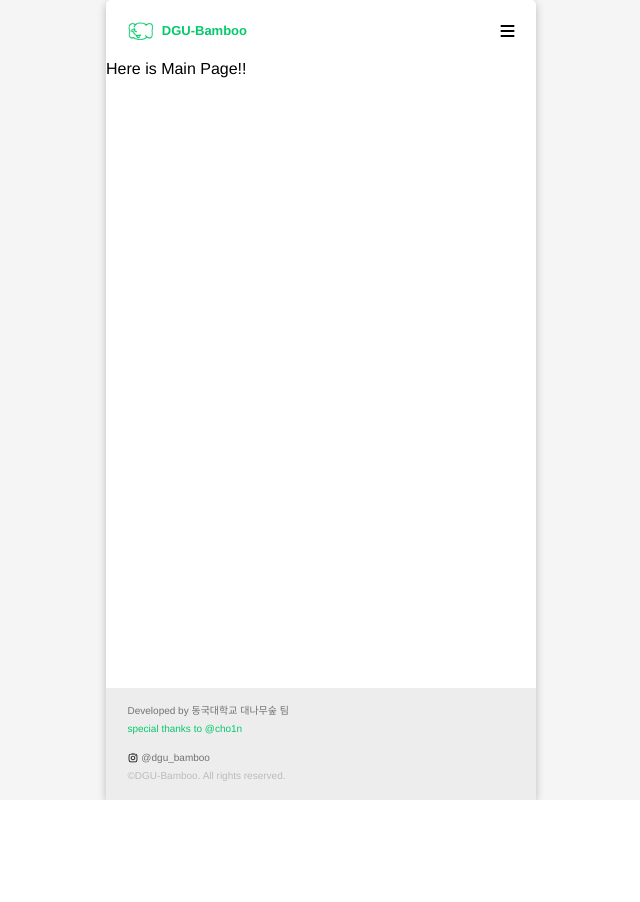
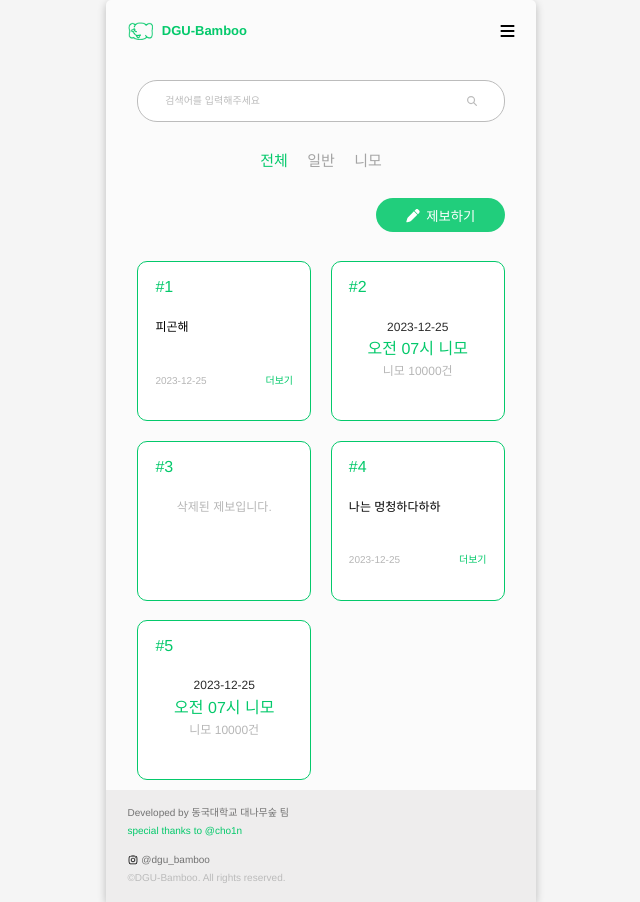
Before and after one commit to leeideal/bamboo-front-v2, a Next.js app: page / in a window 1280 px wide. Shown: the whole page, without its empty margins (319-959 px from the left). Before the commit the page ends 800 px from the top, so only its background shows below. Built offline with nearby package versions, Linux system fonts and the light colour scheme.

Commit message:
feat: 메인페이지

```diff
--- a/components/layouts/Layout.jsx
+++ b/components/layouts/Layout.jsx
@@ -12,10 +12,13 @@ const Wrapper = styled.div`
     display: flex;
     flex-direction: column;
     border-radius: 5px;
+    background-color: #FBFBFB;
 `
 
 const Content = styled.div`
     flex: 1 0 auto;
+    width: 90%;
+    margin: 0 5%;
 `
 
 export default function Layout( {children} ){
--- /dev/null
+++ b/components/main/CommonCard.jsx
@@ -0,0 +1,27 @@
+import { useRouter } from 'next/router.js'
+import {
+  Card, CardNum, CommonBottom, CommonMore, CommonTime, CommonTitle
+} from './Styled.jsx'
+
+export default function CommonCard({ post }) {
+
+  const router = useRouter()
+  return (
+    <Card
+      onClick={()=>{router.push(`suggestion/${post.id}`)}}
+    >
+      <CardNum>#{post.id}</CardNum>
+      <CommonTitle>
+        {post.title}
+      </CommonTitle>
+      <CommonBottom>
+        <CommonTime>
+          {post.created_at.split('T')[0]}
+        </CommonTime>
+        <CommonMore>
+          더보기
+        </CommonMore>
+      </CommonBottom>
+    </Card>
+  )
+}
--- /dev/null
+++ b/components/main/DeletedCard.jsx
@@ -0,0 +1,12 @@
+import {
+    Card, CardNum, Deleted
+  } from './Styled.jsx'
+
+export default function DeletedCard({ post }) {
+return (
+    <Card>
+        <CardNum>#{post.id}</CardNum>
+        <Deleted>삭제된 제보입니다.</Deleted>
+    </Card>
+)
+}
--- /dev/null
+++ b/components/main/NemoCard.jsx
@@ -0,0 +1,30 @@
+import { useRouter } from 'next/router.js'
+import {
+  Card, CardNum, NemoTitle, NemoTime, NemoCnt
+} from './Styled.jsx'
+
+export default function NemoCard({ post }) {
+  const router = useRouter()
+
+  // 시간
+  const date = post.created_at.split('T')
+  const time = date[1].split('.')[0].split(':')[0]
+  const ampm = time ? '오전' : '오후'
+  return (
+    <Card
+      onClick={()=>{router.push(`suggestion/${post.id}`)}}
+    >
+      <CardNum>#{post.id}</CardNum>
+
+      <NemoTime>
+        {date[0]}
+      </NemoTime>
+      <NemoTitle>
+        {ampm} {time}시 니모
+      </NemoTitle>
+      <NemoCnt>
+        니모 {post.report_cnt}건
+      </NemoCnt>
+    </Card>
+  )
+}
--- /dev/null
+++ b/components/main/Search.jsx
@@ -0,0 +1,18 @@
+import { faSearch } from '@fortawesome/free-solid-svg-icons'
+import {
+  SearchBtn,
+  SearchContainer,
+  SearchText
+} from './Styled.jsx'
+
+export default function Search() {
+
+  return (
+    <SearchContainer>
+      <SearchText>
+        검색어를 입력해주세요
+      </SearchText>
+      <SearchBtn icon={faSearch} />
+    </SearchContainer>
+  )
+}
--- /dev/null
+++ b/components/main/Styled.jsx
@@ -0,0 +1,94 @@
+import styled from 'styled-components';
+import { FontAwesomeIcon } from "@fortawesome/react-fontawesome";
+
+// search
+export const SearchContainer = styled.div`
+  width: 95%;
+  margin: 5% 2.5%;
+  padding: 3% 7%;
+  background-color: #FFF;
+  border-radius: 20px;
+  border: 1px solid #BCBCBC;
+  color: #BCBCBC;
+  display: flex;
+  align-items: center;
+  justify-content: space-between;
+`
+
+export const SearchText = styled.div`
+  font-size: 10px;
+`
+
+export const SearchBtn = styled(FontAwesomeIcon)`
+  width: 10px;
+  cursor: pointer;
+`
+
+// card
+export const Card = styled.div`
+  background: #FFF;
+  border: 1px solid #04C96B;
+  border-radius: 10px;
+  width: 45%;
+  height: 160px;
+  margin: 2.5%;
+  display: flex;
+  flex-direction: column;
+  justify-content: space-between;
+  cursor: pointer;
+`
+
+export const CardNum = styled.p`
+  font-size: 16px;
+  padding: 10%;
+  color: #04C96B;
+`
+
+// nemo
+export const NemoTime = styled.p`
+  text-align: center;
+  font-size: 12px;
+  color: #2b2b2b;
+`
+export const NemoTitle = styled.p`
+  text-align: center;
+  font-size: 16px;
+  color: #04C96B;
+`
+
+export const NemoCnt = styled.p`
+  text-align: center;
+  font-size: 12px;
+  color: #B6B6B6;
+  margin-bottom: 25%;
+`
+
+// common
+export const CommonTitle = styled.p`
+  font-size: 12px;
+  padding: 5% 10%;
+`
+
+export const CommonBottom = styled.div`
+  font-size: 10px;
+  display: flex;
+  align-items: center;
+  justify-content: space-between;
+  width: 80%;
+  margin: auto 10% 20% 10%;
+`
+
+export const CommonTime = styled.p`
+  color: #B6B6B6;
+`
+
+export const CommonMore = styled.p`
+  color: #04C96B;
+`
+
+export const Deleted = styled.p`
+  text-align: center;
+  font-size: 12px;
+  color: #B6B6B6;
+  margin-bottom: 50%;
+`
--- /dev/null
+++ b/pages/_styled/mainStyled.jsx
@@ -0,0 +1,49 @@
+import styled from 'styled-components';
+import { FontAwesomeIcon } from "@fortawesome/react-fontawesome";
+
+export const TypeContainer = styled.div`
+  display: flex;
+  justify-content: center;
+  gap: 5%;
+`
+
+export const Type = styled.div`
+  color: ${(props)=>props.isSelected ? '#04C96B' : '#A4A4A4'};
+  font-size: 15px;
+  margin: 3% 0;
+  cursor: pointer;
+`
+
+export const Suggestion = styled.div`
+  display: flex;
+  justify-content: flex-end;
+  width: 95%;
+  margin: 5% 2.5%;
+  font-size: 14px;
+`
+
+export const SuggestionFont = styled(FontAwesomeIcon)`
+  color: #FFF;
+  width: 14px;
+`
+
+export const SuggestionBtn = styled.button`
+  cursor: pointer;
+  width: 35%;
+  border: none;
+  background-color: #04C96BE0;
+  border-radius: 20px;
+  color: #FFF;
+  padding: 2% 0;
+  display: flex;
+  align-items: center;
+  justify-content: center;
+  gap: 5%;
+`
+
+export const CardContainer = styled.div`
+  display: flex;
+  flex-wrap: wrap;
+  justify-content: flex-start;
+  margin-top: 5%;
+`
--- a/pages/index.jsx
+++ b/pages/index.jsx
@@ -1,12 +1,159 @@
+import { useState, useEffect } from "react";
 import styled from "styled-components";
+import {
+  TypeContainer,
+  Type,
+  CardContainer,
+  SuggestionBtn,
+  Suggestion,
+  SuggestionFont
+} from './_styled/mainStyled.jsx'
+import Search from "../components/main/search.jsx"
+import NemoCard from "../components/main/NemoCard.jsx";
+import CommonCard from "../components/main/CommonCard.jsx";
+import DeletedCard from "@/components/main/DeletedCard.jsx";
+import { faPen } from "@fortawesome/free-solid-svg-icons";
+import { useRouter } from "next/router.js";
 
 const Container = styled.div`
 `
 
 export default function Main(){
+
+  // type
+  const [currentType, setCurrentType] = useState('ALL')
+  const types = [
+    {
+      type: 'ALL',
+      content: '전체'
+    },
+    {
+      type: 'COMMON',
+      content: '일반'
+    },
+    {
+      type: 'NEMO',
+      content: '니모'
+    },
+  ]
+  const selectTypeHandler = (type) => {
+    setCurrentType(type)
+  }
+
+  const [posts, setPosts] = useState([])
+  const fetchPosts = async() => {
+    try{
+      // dummy
+      const dummy = [
+        {
+          "id": 1,
+          "title": "피곤해",
+          "type": "COMMON",
+          "is_student": true,
+          "created_at": "2023-12-25T07:47:07.687842+09:00",
+          "report_cnt": 1,
+          "is_deleted": false,
+        },
+        {
+          "id": 2,
+          "title": "2023년 12월 25일 오후 7시 니모",
+          "type": "NEMO",
+          "is_student": false,
+          "created_at": "2023-12-25T07:47:07.687842+09:00",
+          "report_cnt": 10000,
+          "is_deleted": false,
+        },
+        {
+          "id": 3,
+          "title": "2023년 12월 25일 오후 7시 니모",
+          "type": "NEMO",
+          "is_student": false,
+          "created_at": "2023-12-25T07:47:07.687842+09:00",
+          "report_cnt": 10000,
+          "is_deleted": true,
+        },
+        {
+          "id": 4,
+          "title": "나는 멍청하다하하",
+          "type": "COMMON",
+          "is_student": true,
+          "created_at": "2023-12-25T07:47:07.687842+09:00",
+          "report_cnt": 1,
+          "is_deleted": false,
+        },
+        {
+          "id": 5,
+          "title": "2023년 12월 25일 오후 7시 니모",
+          "type": "NEMO",
+          "is_student": false,
+          "created_at": "2023-12-25T07:47:07.687842+09:00",
+          "report_cnt": 10000,
+          "is_deleted": false,
+        },
+      ]
+
+      setPosts(dummy)
+    } catch (e) {
+      console.log(e)
+    }
+  }
+
+  useEffect(()=>{
+    fetchPosts()
+  },[])
+
+  const router = useRouter()
+
   return(
     <Container>
-      Here is Main Page!!
+      <Search />
+
+      <TypeContainer>
+      {types.map((type, idx) => (
+          <Type
+          key={idx}
+          onClick={()=>selectTypeHandler(type.type)}
+          isSelected={type.type===currentType}
+        >
+          {type.content}
+        </Type>
+      ))}
+    </TypeContainer>
+
+    <Suggestion>
+      <SuggestionBtn
+        onClick={()=>{router.push(`suggestion`)}}
+      >
+        <SuggestionFont icon={faPen}/>
+        제보하기
+      </SuggestionBtn>
+    </Suggestion>
+
+    <CardContainer>
+      {posts.map((post)=>(
+        post.is_deleted === true ? (
+          <DeletedCard
+            key={post.id}
+            post={post}
+          />
+        ) : (
+          post.type === 'COMMON' ? (
+            <CommonCard
+              key={post.id}
+              post={post}
+            />
+          ) : (
+            <NemoCard
+              key={post.id}
+              post={post}
+            />
+          )
+        )
+
+      ))}
+
+    </CardContainer>
+
     </Container>
   )
 }
```
Also changed, not shown: components/main/docs.txt (deleted).
